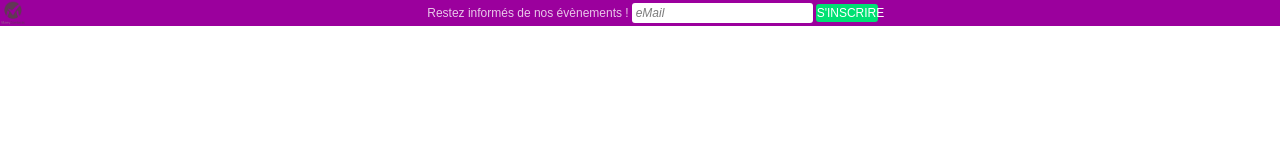
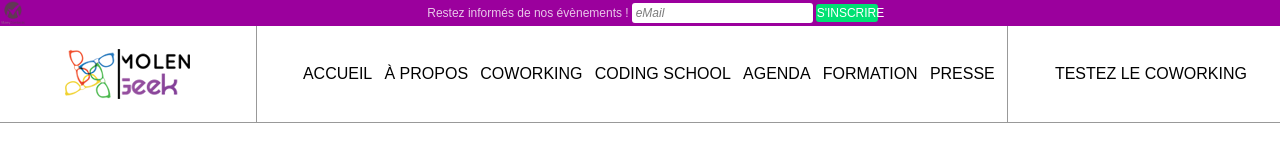
Before and after one commit to Jstaveau/sass_exo_un, a website: page index.html in a window 1280 px wide. Drawn offline with Linux system fonts and the light colour scheme.

Commit message:
navbar finish

```diff
--- a/index.html
+++ b/index.html
@@ -19,6 +19,23 @@
                 <button>S'INSCRIRE</button>
             </div>
         </section>
+        <nav>
+            <div class="img_navbar">
+                <img src="./public/img/MG_LOGO_V3x50-1.png" alt="">
+            </div>
+            <div class="navbar">
+                <ul>
+                    <li><a href="">ACCUEIL</a></li>
+                    <li><a href="">À PROPOS</a></li>
+                    <li><a href="">COWORKING</a></li>
+                    <li><a href="">CODING SCHOOL</a></li>
+                    <li><a href="">AGENDA</a></li>
+                    <li><a href="">FORMATION</a></li>
+                    <li><a href="">PRESSE</a></li>
+                    <li class="last_li"><a href="">TESTEZ LE COWORKING</a></li>
+                </ul>
+            </div>
+        </nav>
     </main>
 </body>
 
--- a/src/sass/module/_navbar.sass
+++ b/src/sass/module/_navbar.sass
@@ -1,3 +1,4 @@
+//banner mauve
 .banner
     display: flex
     justify-content: space-between
@@ -35,3 +36,45 @@
         p
             margin: 0
             padding-right: 3px
+//navbar
+nav
+    display: flex
+    justify-content: space-between
+    align-items: center
+    height: 12vh
+    border-bottom: solid 0.7px #00000066
+    .img_navbar
+        height: 100%
+        border-right: solid 0.7px #00000066
+        display: flex
+        width: 25%
+        align-items: center
+        justify-content: center
+    .navbar
+        display: flex
+        justify-content: space-between
+        width: 100%
+        height: 100%
+    ul
+        display: flex
+        list-style-type: none
+        justify-content: space-around
+        align-items: center
+        width: 100%
+        height: 100%
+        margin: 0
+        .last_li
+            display: flex
+            align-items: center
+            justify-content: center
+            height: 100%
+            width: 25%
+            padding-left: 20px
+            border-left: solid 0.7px #00000066
+        a
+            text-decoration: none
+            color: black
+            font-weight: 500
+        a:hover
+            text-decoration: underline
+// fin de navar
```
Also changed, not shown: public/css/app.css, 1 other file.
